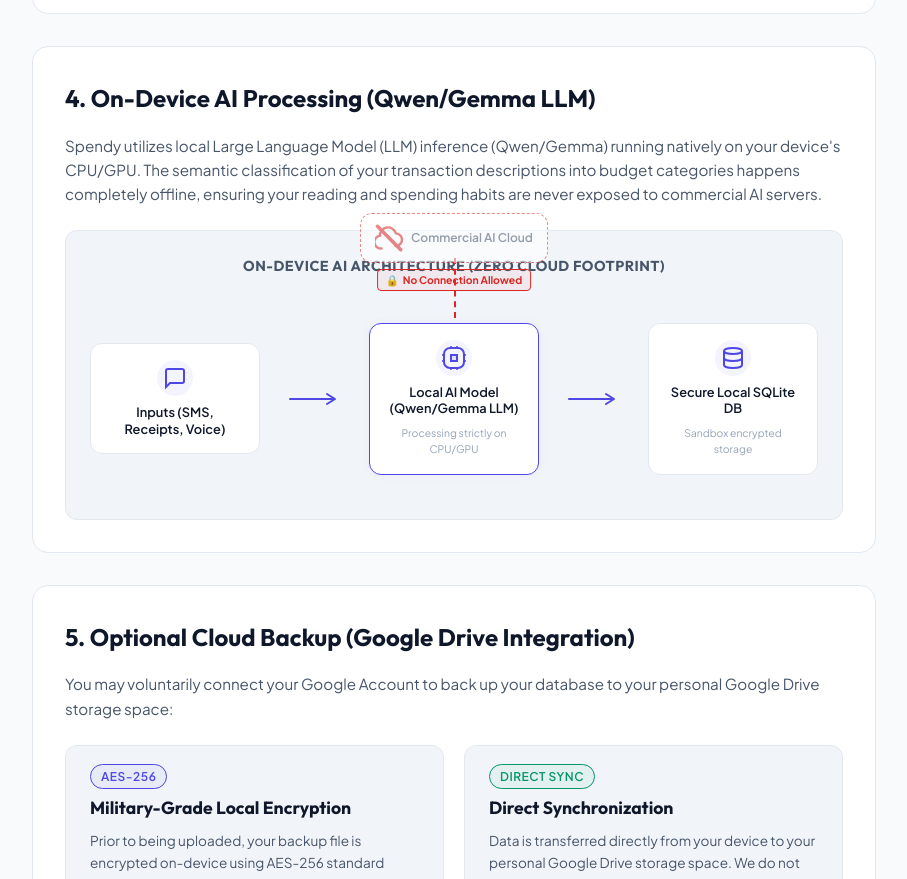
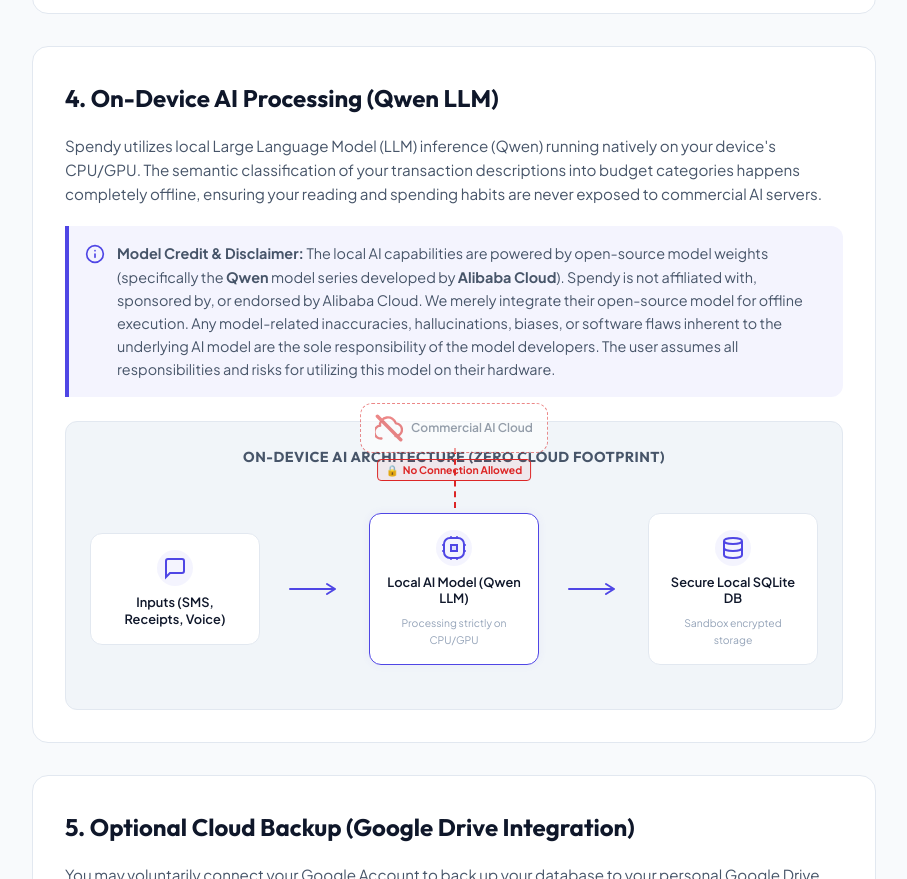
Before and after one commit to nidhin29/privacy, a website built with Vite: page index.html in a window 1280 px wide. Shown: the part 2089-2968 px from the top of the page, without its empty margins (340-1247 px from the left). Built offline with nearby package versions, Linux system fonts and the light colour scheme.

Commit message:
docs: update privacy policy with Qwen credits, developer disclaimers, Indian/Kerala jurisdiction laws, and correct children's privacy suitability

```diff
--- a/index.html
+++ b/index.html
@@ -359,10 +359,20 @@
                 </div>
             </section>
 
-            <!-- 4. On-Device AI Processing (Qwen/Gemma LLM) -->
+            <!-- 4. On-Device AI Processing (Qwen LLM) -->
             <section id="ai-processing" class="policy-section">
-                <h2>4. On-Device AI Processing (Qwen/Gemma LLM)</h2>
-                <p>Spendy utilizes local Large Language Model (LLM) inference (Qwen/Gemma) running natively on your device's CPU/GPU. The semantic classification of your transaction descriptions into budget categories happens completely offline, ensuring your reading and spending habits are never exposed to commercial AI servers.</p>
+                <h2>4. On-Device AI Processing (Qwen LLM)</h2>
+                <p>Spendy utilizes local Large Language Model (LLM) inference (Qwen) running natively on your device's CPU/GPU. The semantic classification of your transaction descriptions into budget categories happens completely offline, ensuring your reading and spending habits are never exposed to commercial AI servers.</p>
+
+                <div class="note-box" style="margin-bottom: 24px;">
+                    <svg class="note-icon" width="20" height="20" viewBox="0 0 24 24" fill="none" xmlns="http://www.w3.org/2000/svg">
+                        <circle cx="12" cy="12" r="10" stroke="currentColor" stroke-width="2"/>
+                        <path d="M12 16v-4M12 8h.01" stroke="currentColor" stroke-width="2" stroke-linecap="round" stroke-linejoin="round"/>
+                    </svg>
+                    <div>
+                        <strong>Model Credit & Disclaimer:</strong> The local AI capabilities are powered by open-source model weights (specifically the <strong>Qwen</strong> model series developed by <strong>Alibaba Cloud</strong>). Spendy is not affiliated with, sponsored by, or endorsed by Alibaba Cloud. We merely integrate their open-source model for offline execution. Any model-related inaccuracies, hallucinations, biases, or software flaws inherent to the underlying AI model are the sole responsibility of the model developers. The user assumes all responsibilities and risks for utilizing this model on their hardware.
+                    </div>
+                </div>
 
                 <!-- Dynamic/Interactive Local AI Processing Flow Diagram -->
                 <div class="ai-diagram-container">
@@ -395,7 +405,7 @@
                                     <path d="M9 1V2M15 1V2M9 22V23M15 22V23M1 9H2M1 15H2M22 9H23M22 15H23" stroke="currentColor" stroke-width="2" stroke-linecap="round"/>
                                 </svg>
                             </div>
-                            <span>Local AI Model (Qwen/Gemma LLM)</span>
+                            <span>Local AI Model (Qwen LLM)</span>
                             <div class="sub-label">Processing strictly on CPU/GPU</div>
                         </div>
 
```
Also changed, not shown: dist/index.html.
